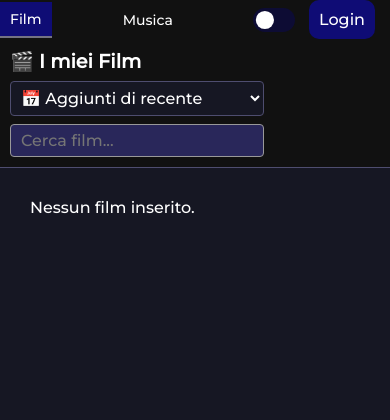
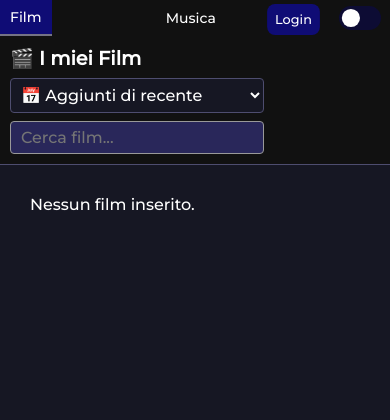
Before and after one commit to Ste517/DatabaseFilm, a Django app: page / in a window 390 px wide. Shown: the top 420 px of the page. Run offline with Django 5.2, Linux system fonts and the light colour scheme; data that the repository does not hold is empty; parts of the project's set-up code (start-up, migrations or seed data) failed here and were passed over.

Commit message:
Minor changes in graphics

```diff
--- a/catalogo/templates/catalogo/master.html
+++ b/catalogo/templates/catalogo/master.html
@@ -38,8 +38,7 @@
                 </div>
             {% else %}
             {% if not request.resolver_match.url_name == 'login' %}
-                <div style="padding-right: 10px;"><a href="{% url 'login' %}" class="log-button {% if request.resolver_match.url_name == 'login' %}active{% endif %}">Login</a></div>
-
+                <div class="login-container-div" style="padding-right: 10px;"><a href="{% url 'login' %}" class="log-button {% if request.resolver_match.url_name == 'login' %}active{% endif %}">Login</a></div>
             {% endif %}
             {% endif %}
         </div>
--- a/static/css/styles.css
+++ b/static/css/styles.css
@@ -778,6 +778,20 @@ input.search-bar {
     .modal-right {
         text-align: center;
     }
+
+    .logout-container {
+        position: absolute;
+        top: 30px;
+        right: -5px;
+        scale: 0.8;
+    }
+
+    .login-container-div {
+        position: absolute;
+        top: 0px;
+        right: 50px;
+        scale: 0.8;
+    }
 }
 
 /* 7. Stili Badge e Colori Voto (Li avevi nel template ma meglio averli nel CSS) */
```
